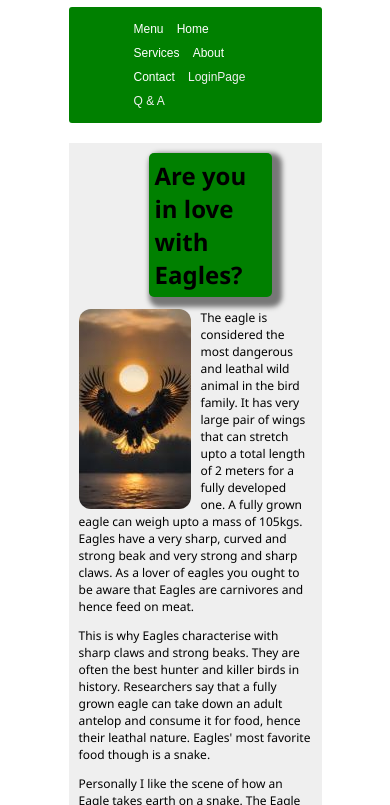
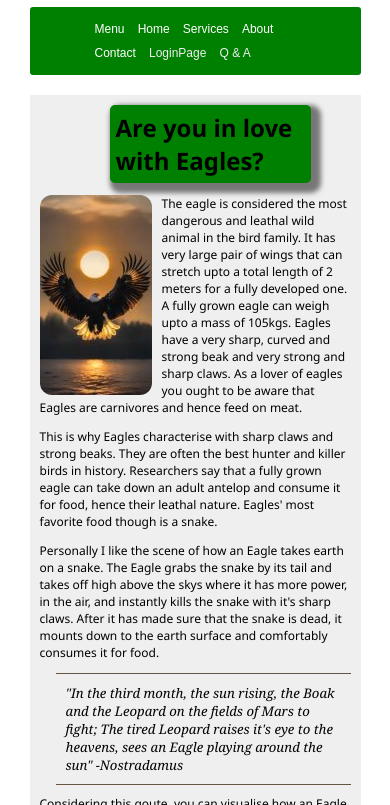
Before and after one commit to DeveloperMichael001/My-Working-projects, a plain HTML site: page index.html in a window 390 px wide. Shown: the part 115-920 px from the top of the page. Drawn offline with Linux system fonts and the light colour scheme.

Commit message:
homepage responsive 2

```diff
--- a/index.css
+++ b/index.css
@@ -1,6 +1,6 @@
 body{
     margin: 0 auto;
-    width: 70%;
+    width: 90%;
     background-size: auto;
     background-attachment: fixed;
     font-family: 'Segoe UI', Tahoma, sans-serif;
@@ -38,7 +38,7 @@ color: #f1f1f1;
 
 .container{
     max-width: 500px;
-    min-width: 70%;
+    min-width: 90%;
     margin: 0 auto;}
 #content {
     overflow: auto;
```
